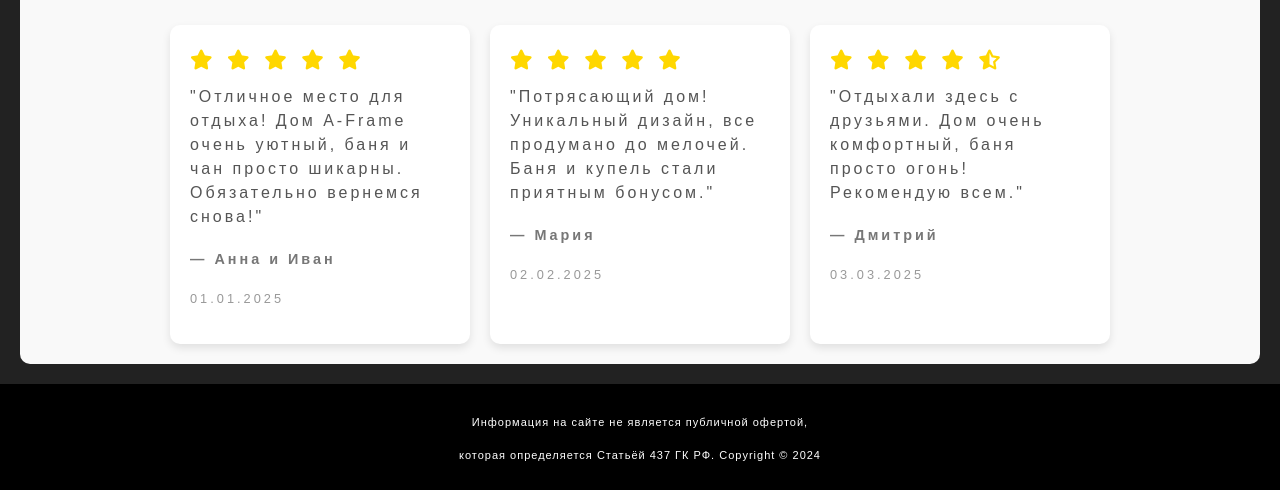
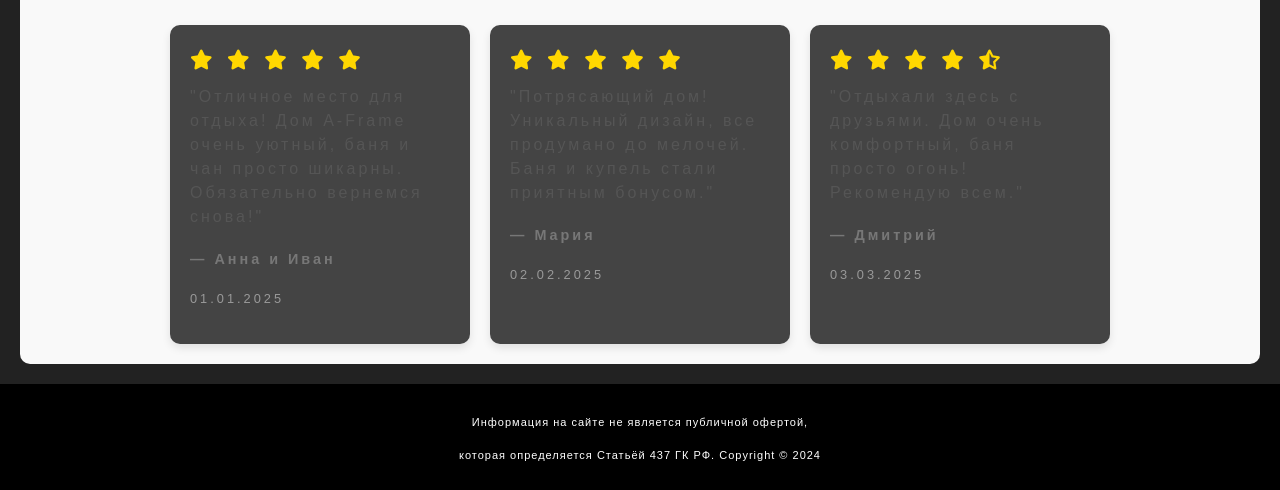
Before and after one commit to LLIKuIIeP/aframe-LLIKuIIeP.github.io, a plain HTML site: page pages/reviews.html in a window 1280 px wide. Shown: the part 380-870 px from the top of the page. Drawn offline with Linux system fonts and the light colour scheme.

Commit message:
Update reviews.html

```diff
--- a/pages/reviews.html
+++ b/pages/reviews.html
@@ -30,7 +30,7 @@
         }
 
         .review {
-            background-color: #fff;
+            background-color: #444444;
             padding: 20px;
             border-radius: 10px;
             box-shadow: 0 4px 8px rgba(0, 0, 0, 0.1);
```
